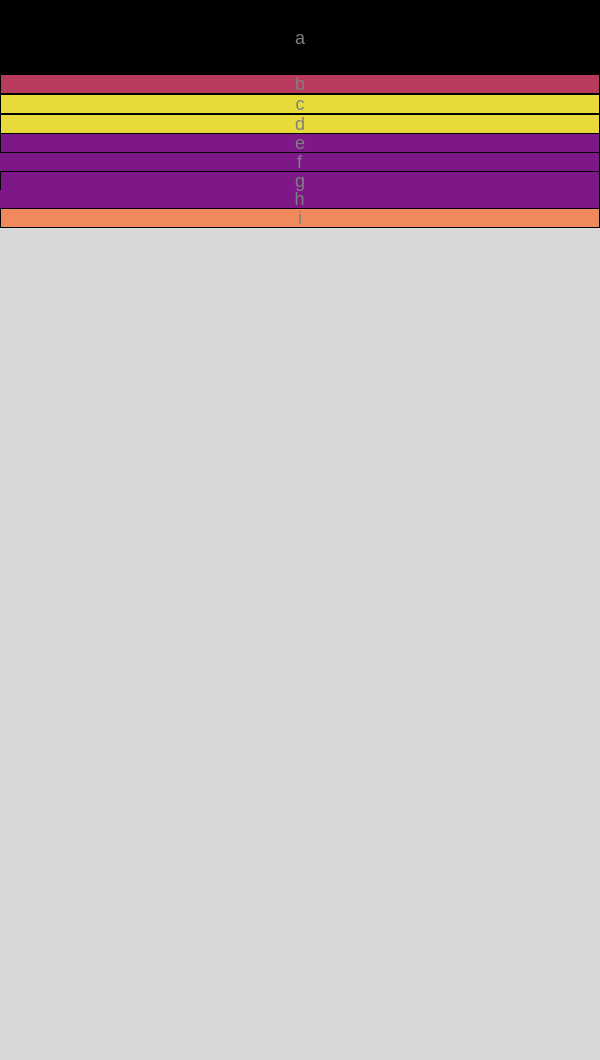
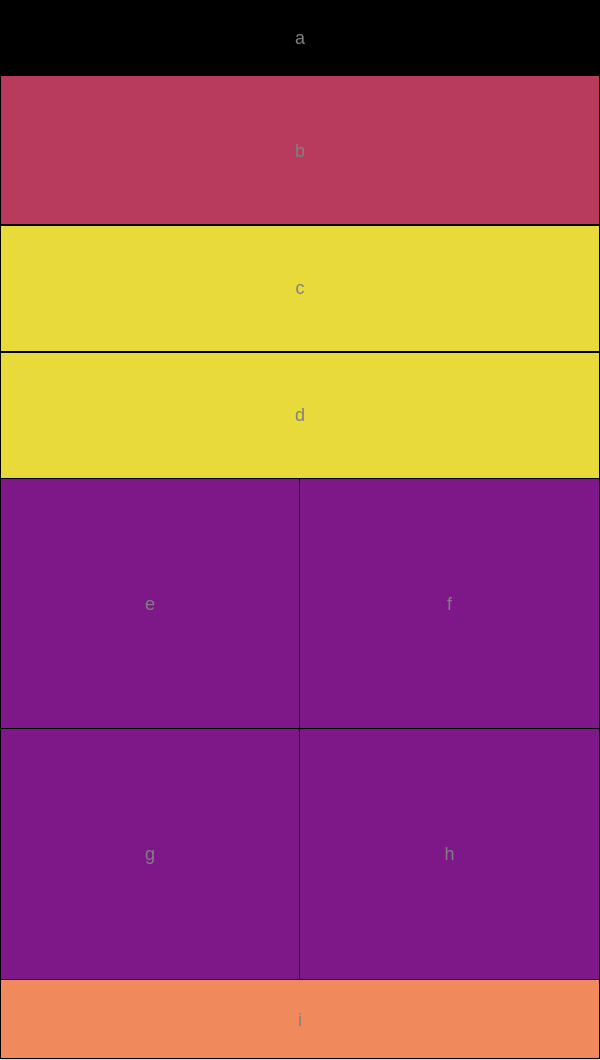
Before and after one commit to OsamaHanoun/lab-01, a plain HTML site: page index.html in a window 600 px wide. Before the commit the page ends 800 px from the top, so only its background shows below. Drawn offline with Linux system fonts and the light colour scheme; a web font is replaced by a local one.

Commit message:
fix mobile version

```diff
--- a/styles/layout.css
+++ b/styles/layout.css
@@ -9,37 +9,37 @@
          line-height: 75px;
      }
      /* -----------------.superContainer----------------- */
-     .superContainer aside div {
+     .superContainer aside {
          position: relative;
          height: 150px;
          border: 1px solid black;
      }
-     .superContainer aside div p {
+     .superContainer aside  p {
          line-height: 150px;
      }
      .superContainer #container1 div {
          height: 125px;
          border-top: none;
      }
-     .superContainer #container1 div p {
+     .superContainer .container1 div p {
          line-height: 125px;
      }
-     #container2 {
+     .container2 {
          display: flex;
          flex-wrap: wrap;
      }
-     .superContainer #container2 div {
+     .superContainer .container2 div {
          height: 250px;
          width: 50%;
      }
-     .superContainer #container2 div p {
+     .superContainer .container2 div p {
          line-height: 250px;
      }
      /* -----------------Footer----------------- */
-     footer div {
+     footer  {
          height: 80px;
      }
-     footer div p {
+     footer  p {
          line-height: 80px;
      }
  }
@@ -80,6 +80,4 @@
      .container2 div {
         width: 100%;
     }
-     .superContainer #container1 div {
-     }
  }
--- a/styles/theme.css
+++ b/styles/theme.css
@@ -3,17 +3,13 @@ header {
 }
 .superContainer aside {
     background-color:#b83b5e ;
-
 }
 .container1 {
     background-color:#e9da3c ;
-
 }
 .container2 {
     background-color:#7e1788 ;
-
 }
 footer {
     background-color:#f08a5d ;
-
 }
```
Also changed, not shown: index.html (+1 -1 lines).
